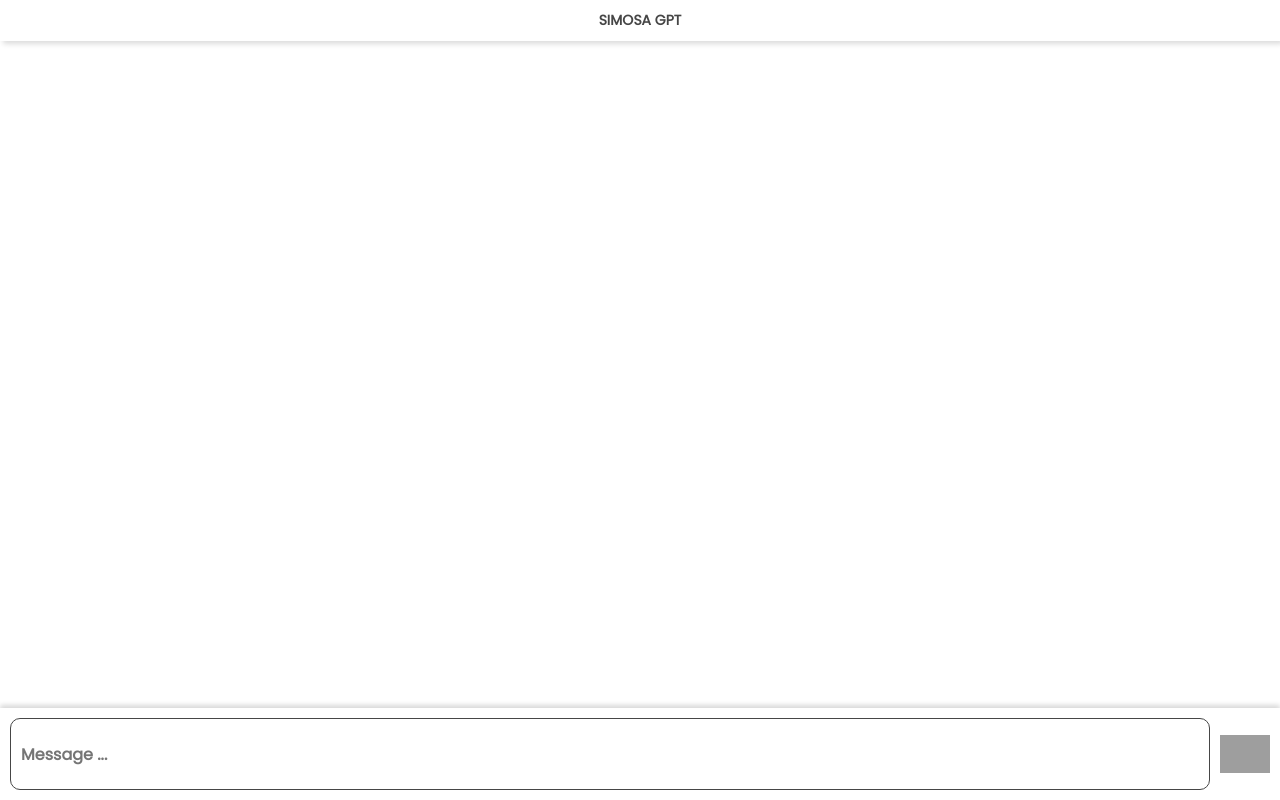
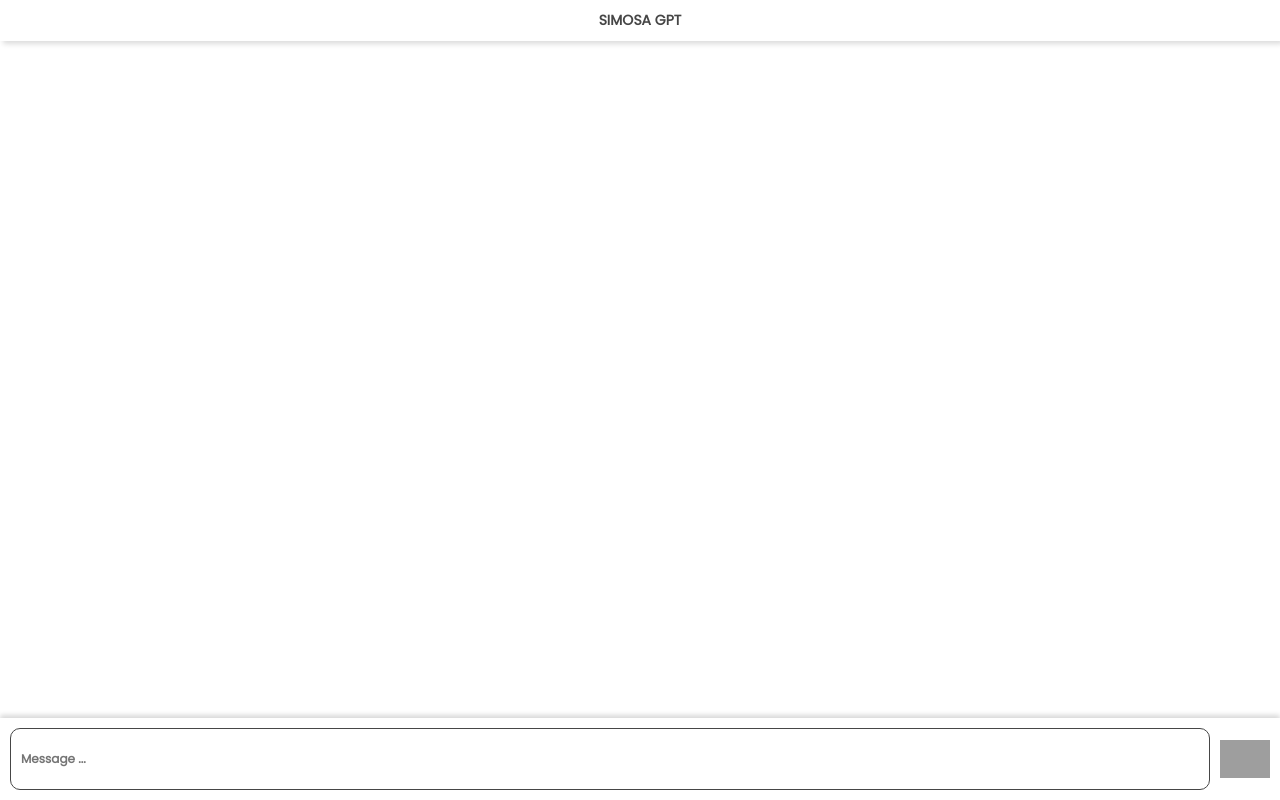
Before and after one commit to waleedyk07/simosa-gpt, an Angular app: page / in a window 1280 px wide. Built offline with nearby package versions, Linux system fonts and the light colour scheme; grey boxes are pictures that could not be loaded.

Commit message:
input field height fix 02

```diff
--- a/src/app/chat-input/chat-input.component.scss
+++ b/src/app/chat-input/chat-input.component.scss
@@ -11,9 +11,9 @@ div {
 
 		color: #464646;
 		font-family: 'Poppins-Regular';
-		font-size: 16px;
+		font-size: 12px;
 		font-weight: 600;
-		height: 50px;
+		height: 40px;
 
 		border-radius: 10px;
 		border: 1px solid #464646;
```
